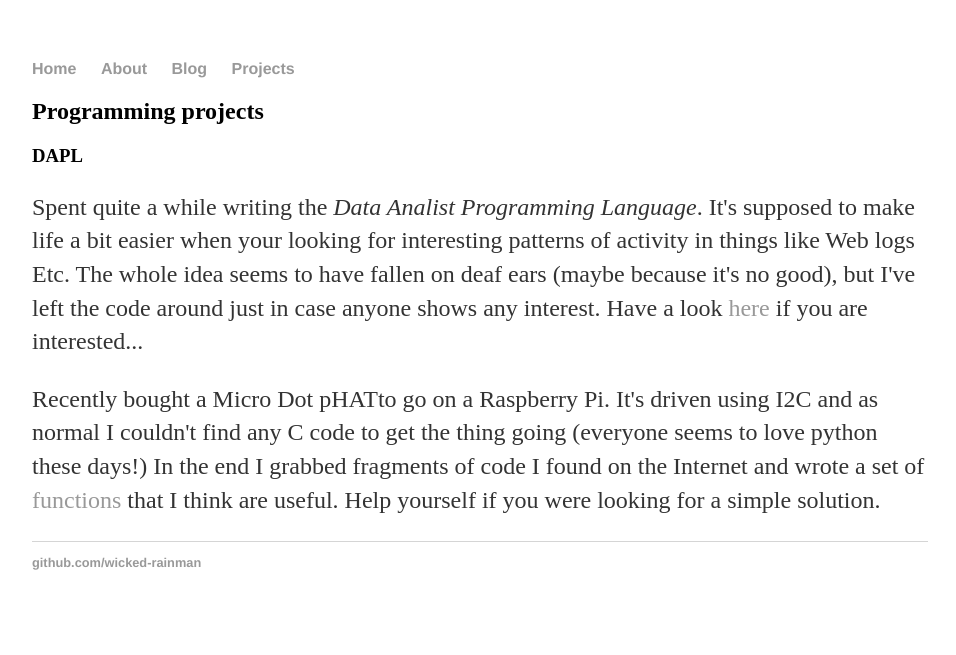
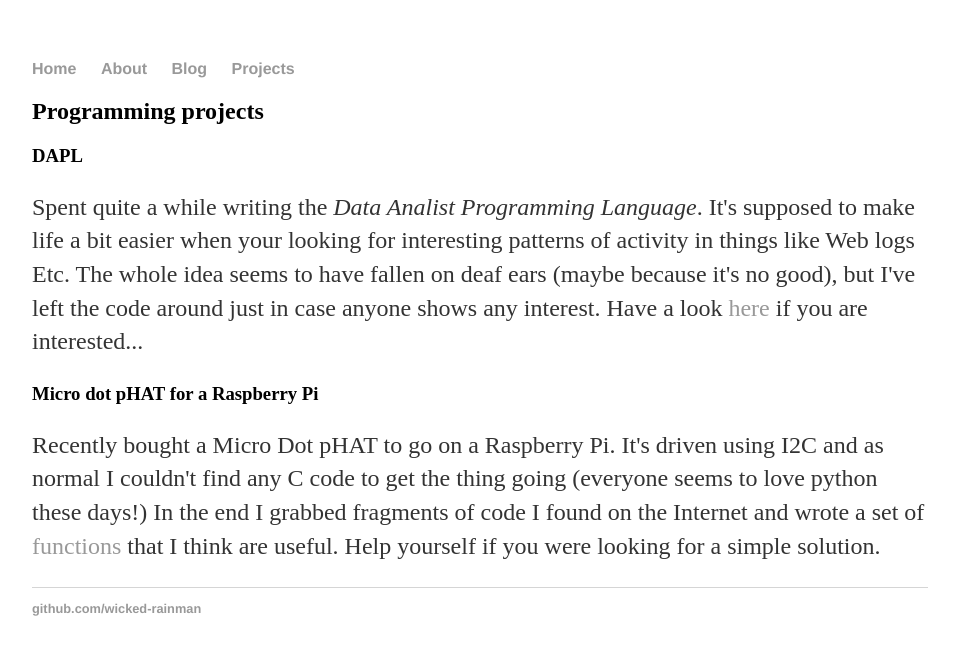
Before and after one commit to wicked-rainman/wicked-rainman.github.io, a Jekyll site: the page built from projects/index.html, in a window 1280 px wide. Shown: the top 655 px of the page, without its empty margins (160-1116 px from the left). Built offline with Jekyll 4.4.1, drawn with Linux system fonts in a browser that asks for light colours.

Commit message:
Update index.html

```diff
--- a/projects/index.html
+++ b/projects/index.html
@@ -12,7 +12,8 @@ title: Wicked Rainman's projects
 	around just in case anyone shows any interest. Have a look <a href="https://github.com/wicked-rainman/DAPL">here</a>
 	if you are interested...
 </p>
-<p>Recently bought a Micro Dot pHATto go on a Raspberry Pi. It's driven using I2C and as normal I couldn't find
+<h3> Micro dot pHAT for a Raspberry Pi </h3>
+<p>Recently bought a Micro Dot pHAT to go on a Raspberry Pi. It's driven using I2C and as normal I couldn't find
 	any C code to get the thing going (everyone seems to love python these days!)
 	In the end I grabbed fragments of code I found on the Internet and wrote a set of
 	<a href="https://github.com/wicked-rainman/Rpi-Micro-Dot-pHAT">functions</a> that I think are useful.
```
